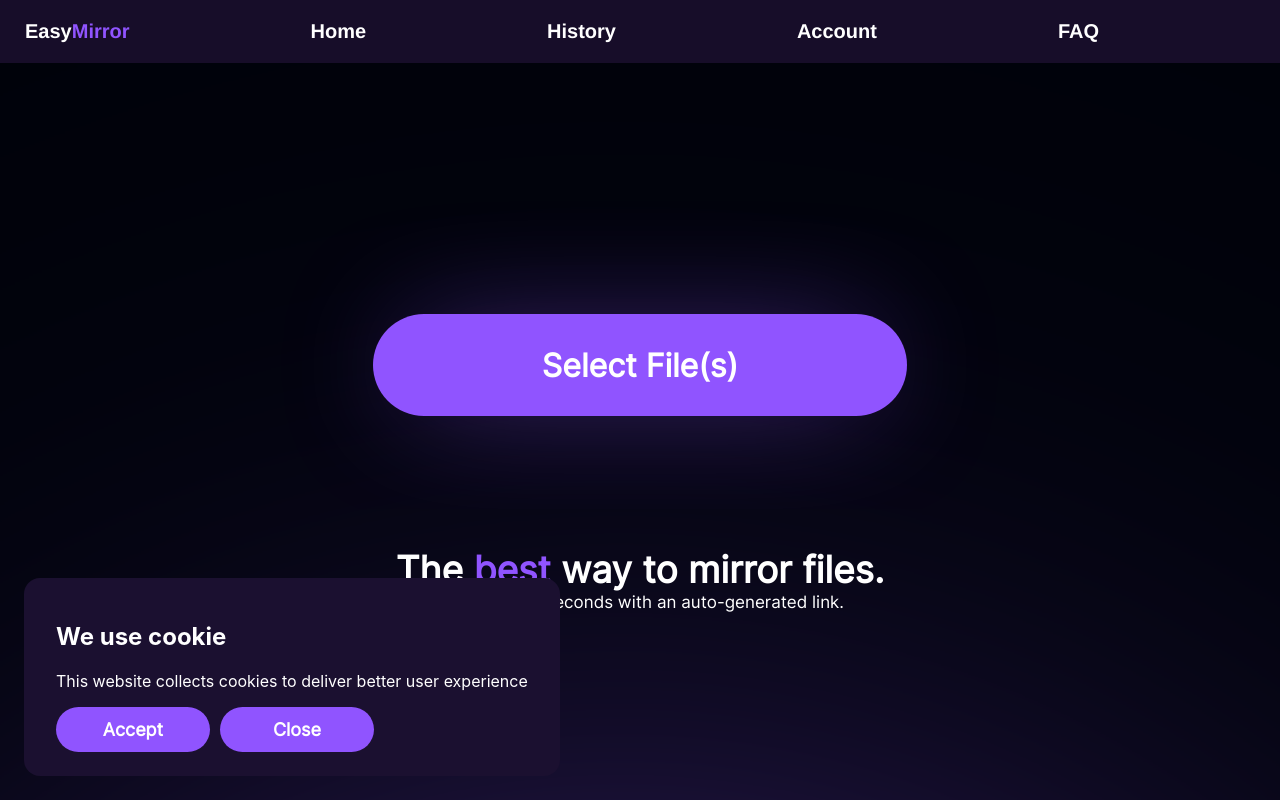
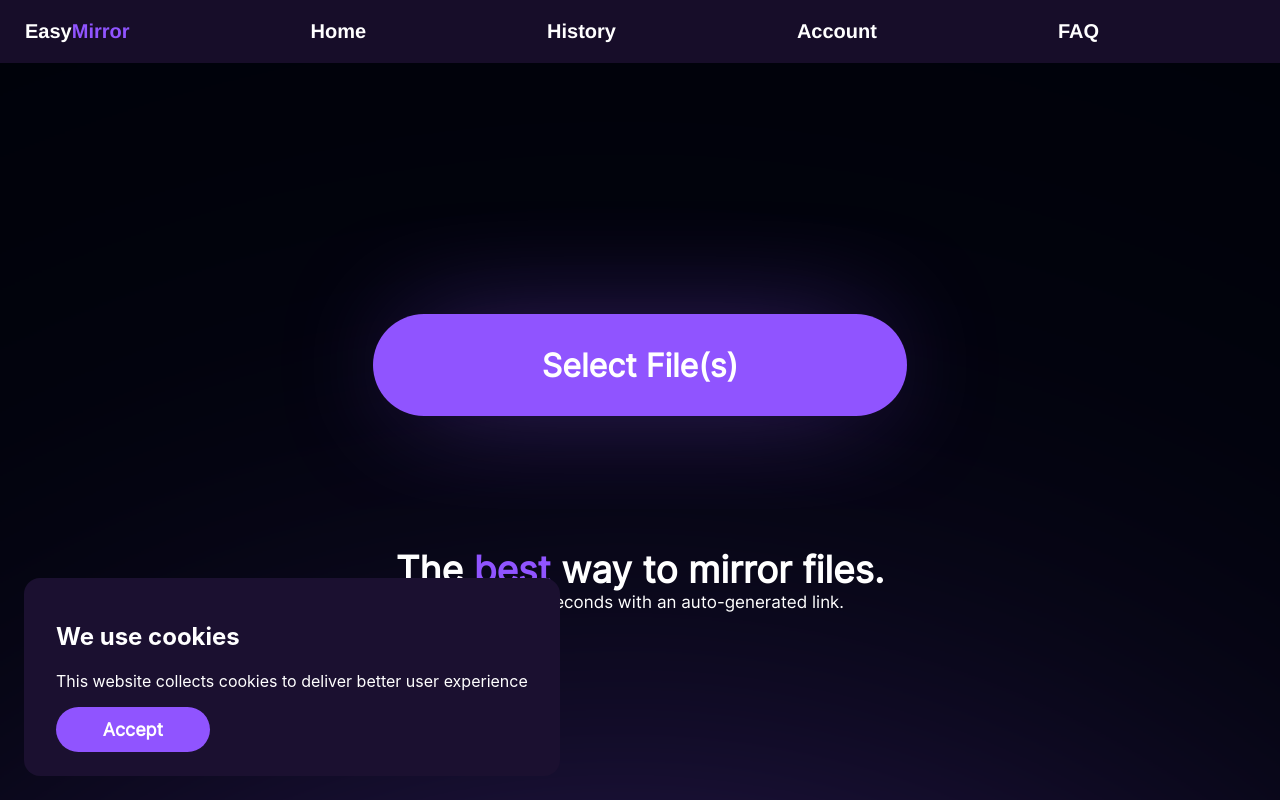
Before and after one commit to easymirror/easymirror-frontend, a React (Create React App) app: page / in a window 1280 px wide. Built offline with nearby package versions, Linux system fonts and the light colour scheme.

Commit message:
Set cookie when user agrees to cookies

```diff
--- a/package.json
+++ b/package.json
@@ -19,6 +19,7 @@
     "@types/react-dom": "^18.2.18",
     "axios": "^1.6.7",
     "react": "^18.2.0",
+    "react-cookie": "^7.1.0",
     "react-dom": "^18.2.0",
     "react-router-dom": "^6.21.3",
     "react-scripts": "5.0.1",
--- a/src/layouts/app-layout/App.tsx
+++ b/src/layouts/app-layout/App.tsx
@@ -7,9 +7,24 @@ import { AccountPage } from '../../pages/Account';
 import { HistoryPage } from '../../pages/History';
 import "./styles.css"
 import { FaqPage } from '../../pages/Faq';
+import {useCookies} from 'react-cookie';
 
 function App() {
   const [cookieOpen, setCookieOpen] = useState(true);
+  const [, setCookie, ] = useCookies(['cookie-consent']);
+
+  const acceptConsent = () => {
+    // Create the expiration
+    const hours = 730 // one month
+    const d = new Date();
+    d.setTime(d.getTime() + (hours*60*60*1000));
+
+    // Set cookie
+    setCookie("cookie-consent", true, {expires: d, httpOnly: true})
+
+    // Close the modal
+    setCookieOpen(false)
+  }
 
   return (
     <div className={style.app}>
@@ -23,10 +38,9 @@ function App() {
             <Route path="/faq"element={<FaqPage/>} />
           </Routes>
           {cookieOpen && <div className={style.cookie}>
-            <h2>We use cookie</h2>
+            <h2>We use cookies</h2>
             <p>This website collects cookies to deliver better user experience</p>
-            <button onClick={() => setCookieOpen(false)}>Accept</button>
-            <button onClick={() => setCookieOpen(false)}>Close</button>
+            <button onClick={acceptConsent}>Accept</button>
           </div>
           }
 
```
Also changed, not shown: 1 other file (tests, documents, lock files or other folders).
